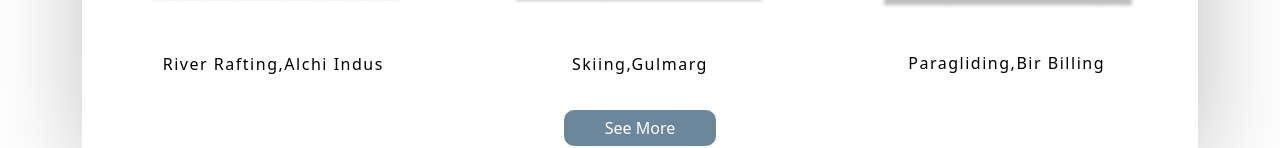
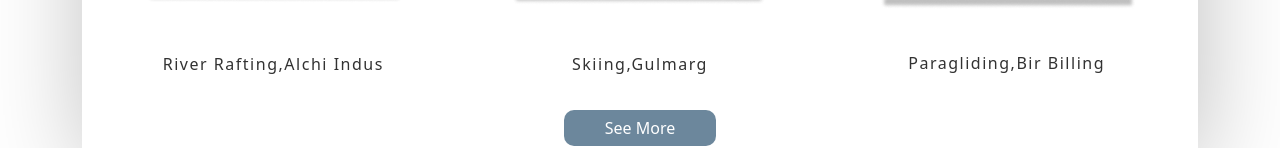
Before and after one commit to tashok7003/Epic-Journey, a plain HTML site: page index.html in a window 1280 px wide. Shown: the part 1800-1948 px from the top of the page. Drawn offline with nearby package versions, Linux system fonts and the light colour scheme.

Commit message:
Update style.css

```diff
--- a/style.css
+++ b/style.css
@@ -148,7 +148,7 @@ p.ad-text {
     font-size: 16px;
     line-height: 20px;
     letter-spacing: 0.095em;
-    color: #000000;
+    color: #323232;
 }
 
 .ad-desti button.btn.see-more {
```
